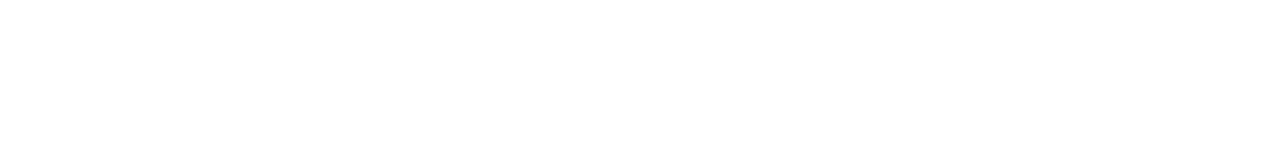
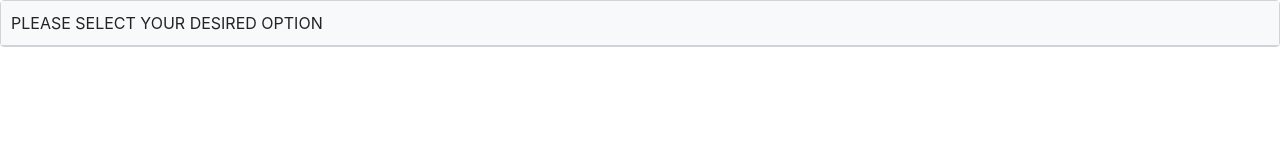
Before and after one commit to nuno-miranda/bootstrap-dropdown-extra-fields, a plain HTML site: page index.html in a window 1280 px wide. Drawn offline with nearby package versions, Linux system fonts and the light colour scheme.

Commit message:
some fixes

```diff
--- a/bootstrap-dropdown-extrafields.css
+++ b/bootstrap-dropdown-extrafields.css
@@ -42,6 +42,8 @@ div.dropdown-extra {
   div.dropdown-extra div.dropdown-extra-content label {
     color: #333;
     font-weight: 900;
+    margin-left: 20px;
+    line-height: 15px;
   }
 
   div.dropdown-extra.active div.dropdown-extra-content {
--- a/index.html
+++ b/index.html
@@ -18,6 +18,9 @@
     <script type="text/javascript" src="bootstrap-dropdown-extrafields.js"></script>
 
     <script>
+
+        $(document).ready(function () {
+
             // example
             var data =
             {
@@ -28,35 +31,37 @@
                             input: { attributes: [{ key: 'type', value: 'text' }, { key: 'value', value: 'This is a great plugin' }, { key: 'required', value: 'required' },] }
                         },
                         {
-                        checkbox: { attributes: [{ key: 'value', value: '2' }], label: 'My Option 2' },
+                            checkbox: { attributes: [{ key: 'value', value: '2' },{ key: 'checked', value: 'checked' }], label: 'My Option 2' },
                             input: [
                                 { attributes: [{ key: 'type', value: 'text' }, { key: 'value', value: 'This is a text input' }, { key: 'required', value: 'required' },] },
-                            { attributes: [{ key: 'type', value: 'number' }, { key: 'value', value: 'this is a number input' }, { key: 'required', value: 'required' },] },
-                            { attributes: [{ key: 'type', value: 'email' }, { key: 'value', value: 'This is a email input' }, { key: 'required', value: 'required' },] }
+                                { attributes: [{ key: 'type', value: 'number' }, { key: 'value', value: '2019' }, { key: 'required', value: 'required' },] },
+                                { attributes: [{ key: 'type', value: 'email' }, { key: 'value', value: 'nuno-miranda@sapo.pt' }, { key: 'required', value: 'required' },] }
                             ]
                         },
                         {
                             checkbox: {
                                 attributes: [
-                                { key: 'value', value: '3' },
-                                { key: 'checked', value: 'checked' },
+                                    { key: 'value', value: '3' }
+                                    //,{ key: 'checked', value: 'checked' },
                                 ],
                                 label: 'My Option 3'
                             },
                             input: {
                                 attributes: [
                                     { key: 'type', value: 'text' },
-                                { key: 'value', value: 'Some text input' },
+                                    { key: 'value', value: 'Some disabled text input' },
                                 ]
                             }
                         }
                     ]
             };
+
             $("#my-extra-field").DropdownExtra(data).on("changed", function (e, isOpen) {
                 if (isOpen)
                     console.log("it's open!");
                 else
                     console.log("oh no..");
+            });
         });
     </script>
 
```
Lines whose indentation alone changed are shown as unchanged.
